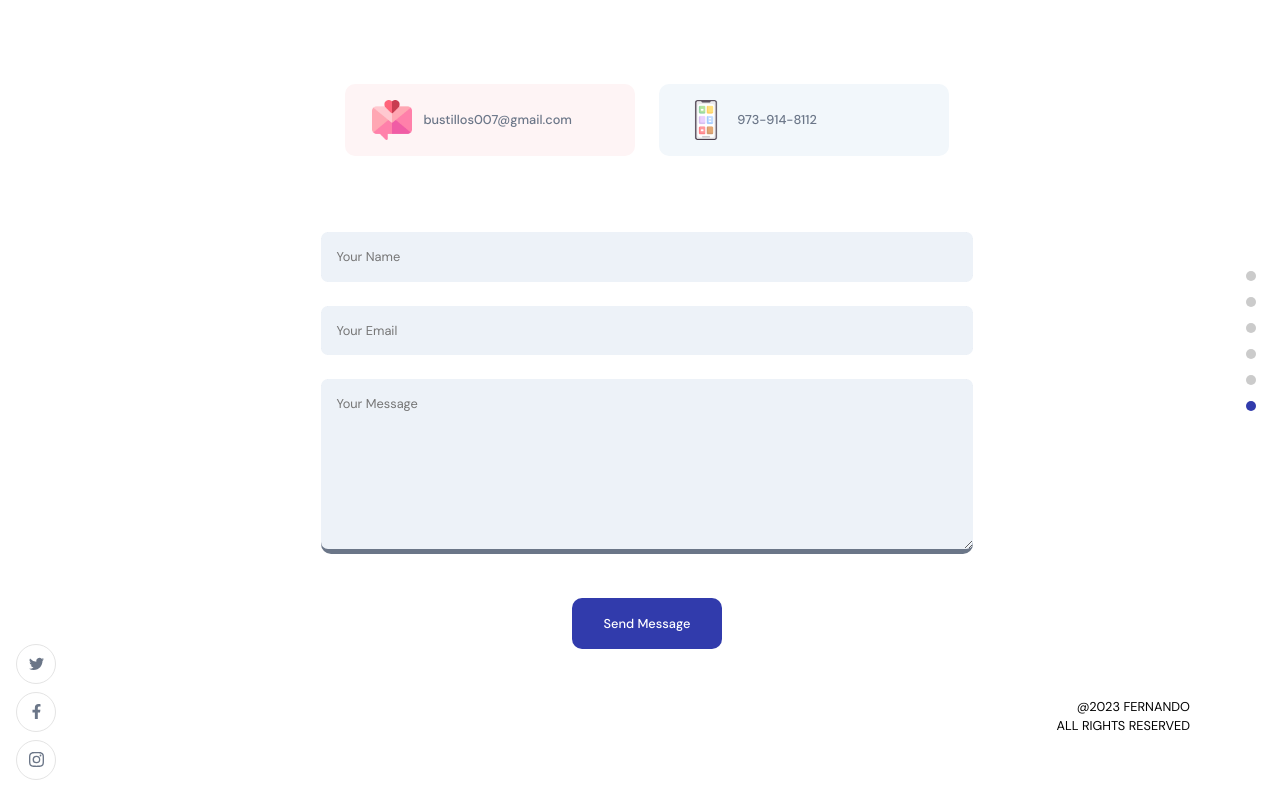
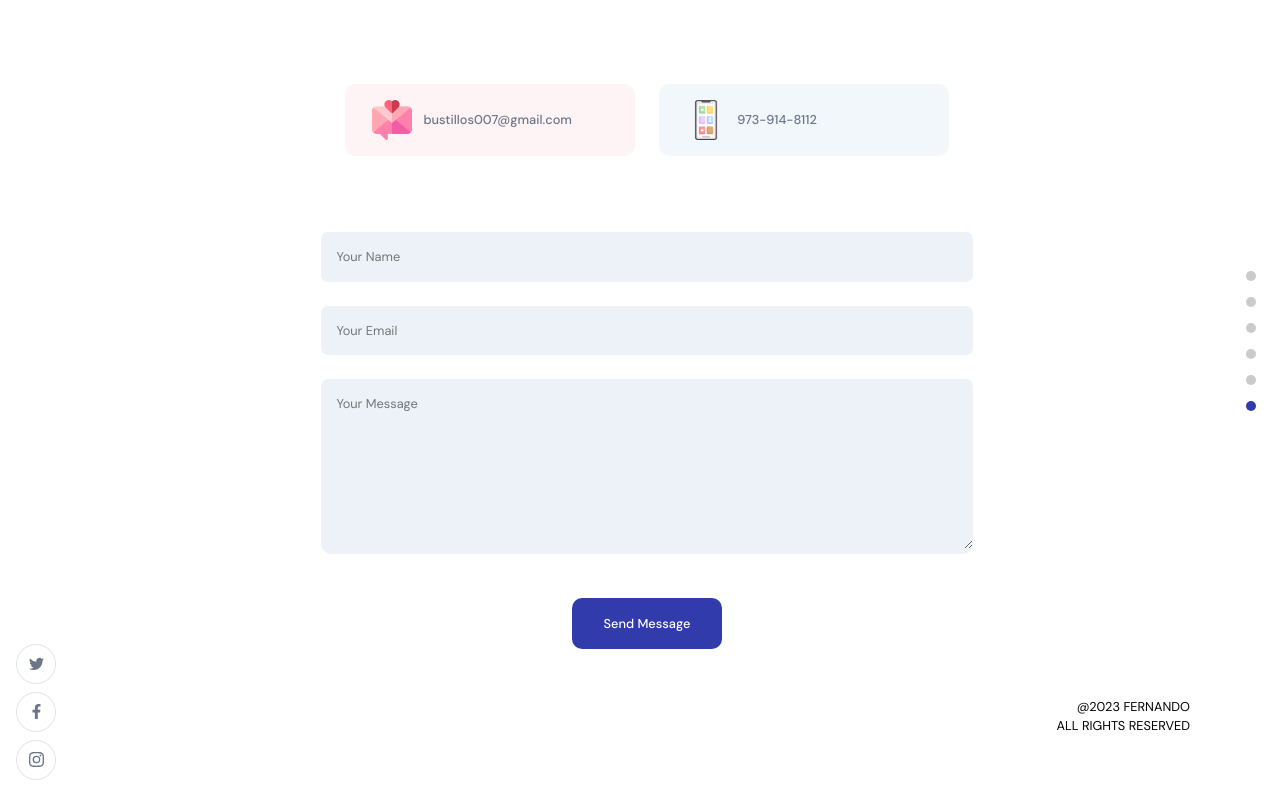
Before and after one commit to bustillos83/Portfolio_New, a React (Create React App) app: page / in a window 1280 px wide. Shown: the part 4151-4951 px from the top of the page. Built offline with nearby package versions, Linux system fonts and the light colour scheme; no server answers.

Commit message:
changed color

```diff
--- a/src/container/Footer/Footer.scss
+++ b/src/container/Footer/Footer.scss
@@ -71,7 +71,7 @@
         margin: 0.75rem 0;
         border-radius: 10px;
         cursor: pointer;
-        background-color: var(--gray-color);
+        background-color: var(--primary-color);
 
         transition: all 0.3s ease-in-out;
 
--- a/src/container/Skills/Skills.scss
+++ b/src/container/Skills/Skills.scss
@@ -151,7 +151,7 @@ margin-right:  3rem;
 
 .skills-tooltip {
     max-width: 300px !important;
-    background-color: var(--white-color) !important;
+    background-color: var(--lightGray-color) !important;
     box-shadow: 0 0 25px rgba(0, 0, 0, 0.1) !important;
     border-radius: 5px !important;
     padding: 1rem !important;
```
